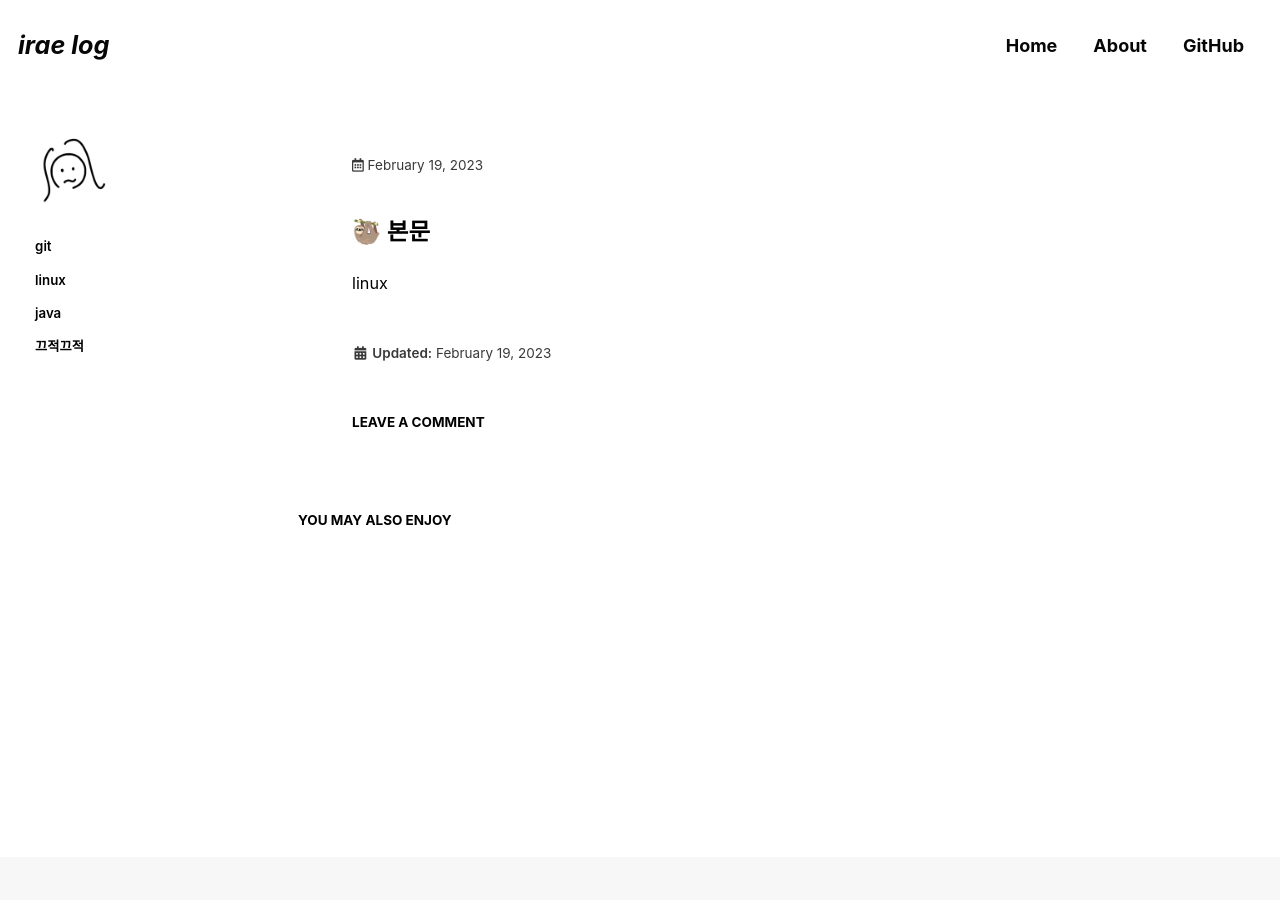
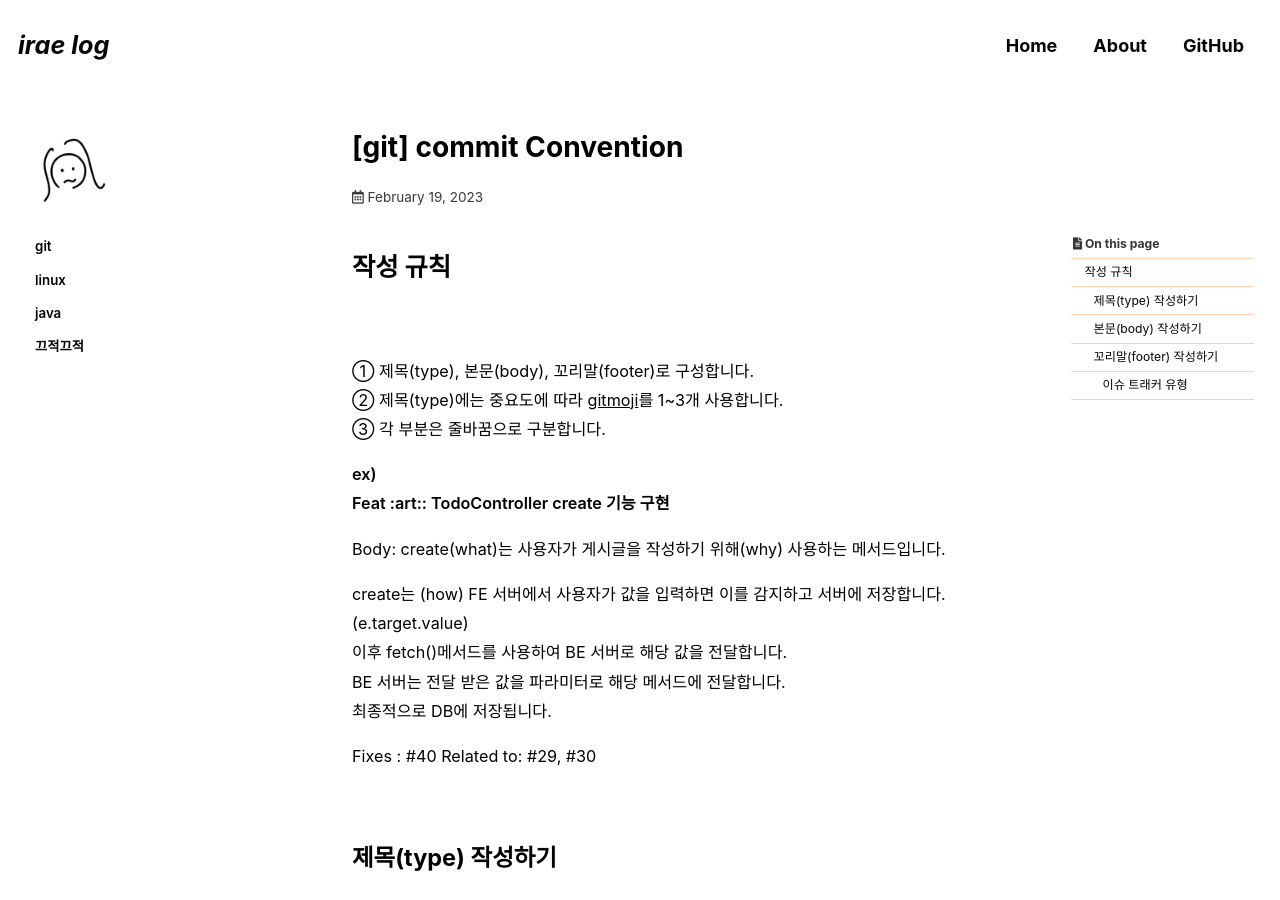
Before and after one commit to parkirae/parkirae.github.io, a Jekyll site: the page built from _posts/2022-07-24-categories-post-name-here-2.md, in a window 1280 px wide and 900 px high. Built offline with Jekyll 4.4.1, drawn with Linux system fonts in a browser that asks for light colours; cached includes are drawn as plain includes; some web fonts are replaced; comment, search, counter and statistics services are not loaded; some of the changed text lies outside the part shown.

Commit message:
Docs :pencil2:: git commit convention 포스트 작성

```diff
--- a/_posts/2022-07-24-categories-post-name-here-2.md
+++ b/_posts/2022-07-24-categories-post-name-here-2.md
@@ -1,21 +1,104 @@
 ---
-title: "[linux] 예시
-excerpt: "포스팅 예시"
+title: "[git] commit Convention"
+excerpt: "깃 커밋 작성 규칙"
 
 categories:
-  - linux
+  - git
 tags:
-  - [linux]
+  - [git]
 
-permalink: /linux/linux/
+permalink: /git/commit-convention/
 
 toc: true
 toc_sticky: true
 
-date: 2022-07-24
-last_modified_at: 2022-07-24
+date: 2023-02-19
+last_modified_at: 2023-02-19
 ---
 
-## 🦥 본문
+# 작성 규칙
 
-linux
+<br />
+
+① 제목(type), 본문(body), 꼬리말(footer)로 구성합니다.<br />
+② 제목(type)에는 중요도에 따라 [gitmoji](https://gitmoji.dev/)를 1~3개 사용합니다.<br />
+③ 각 부분은 줄바꿈으로 구분합니다.<br />
+
+**ex)**<br />
+**Feat :art:: TodoController create 기능 구현**
+
+Body: create(what)는 사용자가 게시글을 작성하기 위해(why) 사용하는 메서드입니다.
+
+create는 (how) FE 서버에서 사용자가 값을 입력하면 이를 감지하고 서버에 저장합니다.(e.target.value)<br />
+이후 fetch()메서드를 사용하여 BE 서버로 해당 값을 전달합니다.<br />
+BE 서버는 전달 받은 값을 파라미터로 해당 메서드에 전달합니다.<br />
+최종적으로 DB에 저장됩니다.<br />
+
+Fixes : #40 Related to: #29, #30
+
+<br />
+
+## 제목(type) 작성하기
+
+| type                      | description          |
+| ------------------------- | -------------------- |
+| Feat 🎨                   | 새로운 기능 추가     |
+| Fix 🚑                    | 버그 수정            |
+| HOTFIX :fire:             | 치명적 버그 수정     |
+| Comment :bookmark:        | 주석 수정            |
+| Docs 📝                   | 문서 수정            |
+| Design 💄                 | 디자인 변경          |
+| Style :pencil2:           | 사소한 코드 변경     |
+| BREAKING :zap:            | 커다란 API 변경      |
+| Refactor :recycle:        | 리팩토링             |
+| Depend :heavy_plus_sign:  | 의존성 추가          |
+| Depend :heavy_minus_sign: | 의존성 삭제          |
+| Test :white_check_mark:   | 테스트 작업          |
+| Rename :card_file_box:    | 파일, 폴더명 수정    |
+| Move :truck:              | 파일, 폴더 경로 변경 |
+| Remove :wastebasket:      | 파일 삭제            |
+| Chore :technologist:      | 기타 사소한 작업     |
+| Chore :tada:              | 새로운 프로젝트 시작 |
+| Conf 🔧:                  | 설정 파일 작업       |
+| DB :card_file_box::       | DB 관련 작업         |
+
+**ex)**<br />
+Feat 🎨: TodoController create 기능 구현
+
+<br />
+
+## 본문(body) 작성하기
+
+① 자세히 작성합니다.<br />
+② 무엇을(what) 왜(why)를 중심으로 작성합니다.<br />
+③ 한 줄당 72자가 넘지 않도록 합니다.<br />
+
+**ex)**<br />
+Body: create는 사용자가 게시글을 작성하기 위해 사용하는 메서드입니다.<br />
+
+create는 FE 서버에서 사용자가 값을 입력하면 이를 감지하고 서버에 저장합니다.(e.target.value)<br />
+이후 fetch()메서드를 사용하여 BE 서버로 해당 값을 전달합니다.<br />
+BE 서버는 전달 받은 값을 파라미터로 해당 메서드에 전달합니다.<br />
+최종적으로 DB에 저장됩니다.
+
+<br />
+
+## 꼬리말(footer) 작성하기
+
+① 꼬리말은 선택사항(optional)입니다.<br />
+② 이슈 트래커 ID를 작성합니다.<br />
+③ 여러 개의 이슈 번호는 쉼표로 구분합니다.<br />
+
+<br />
+
+### 이슈 트래커 유형
+
+Fixes : 이슈 수정 중<br />
+Resolves : 이슈 해결<br />
+Ref :thread : 참고할 이슈<br />
+Related to : 해당 커밋에 관련된 커밋 번호<br />
+
+**ex)**<br />
+Fixes : #40 Related to: #29, #30
+
+<br />
```
